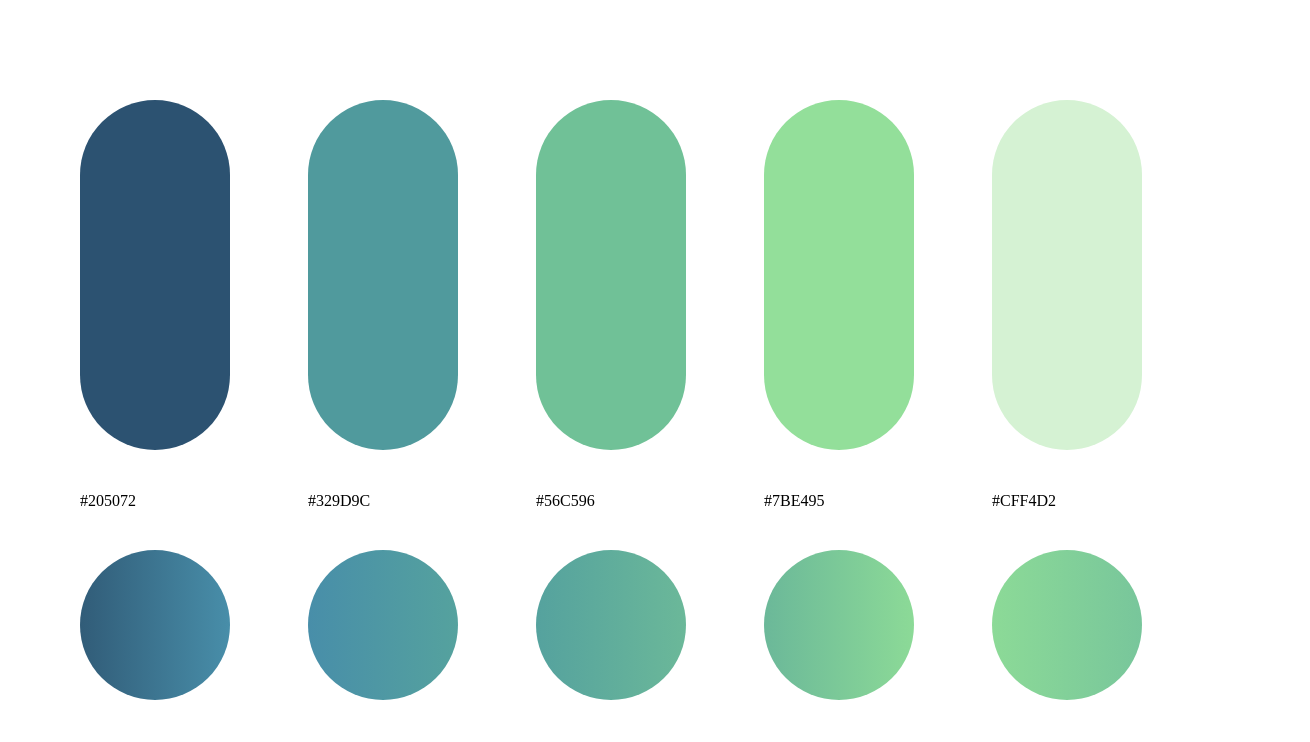
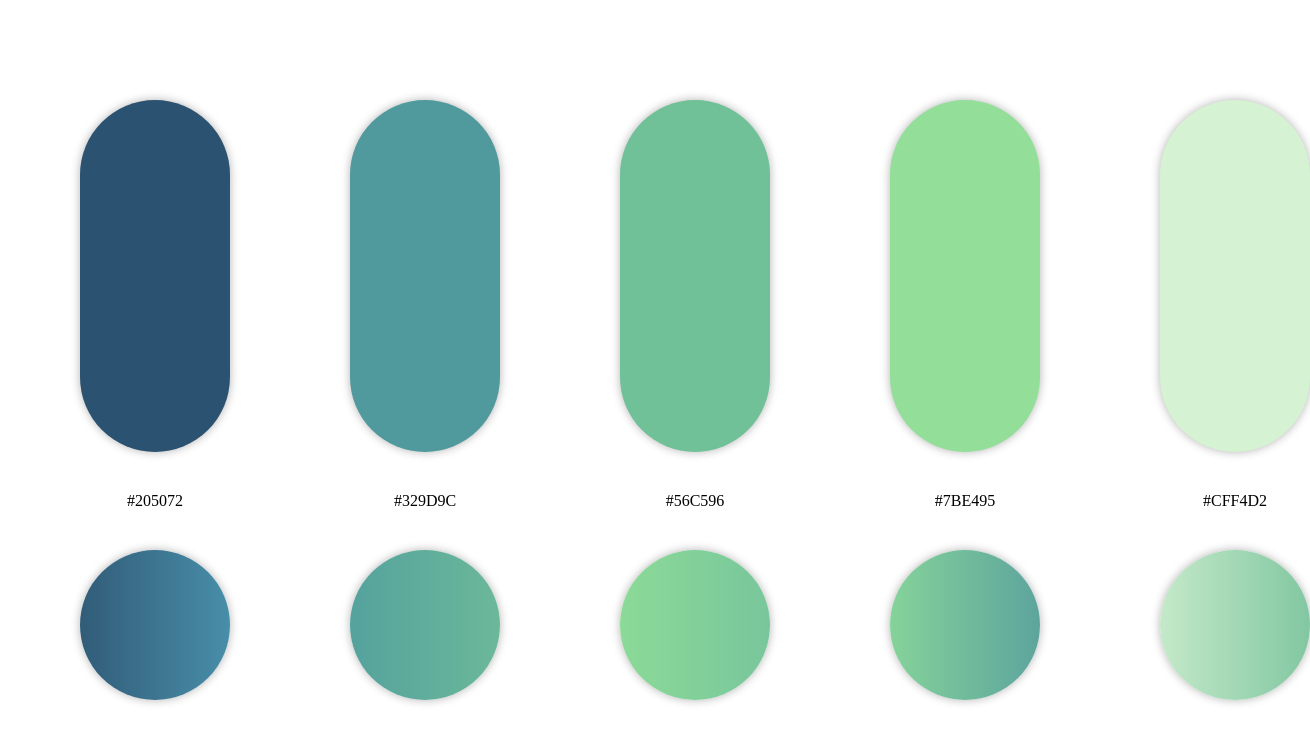
Before and after one commit to hgavela/ejercicioColores, a plain HTML site: page public/index.html in a window 1280 px wide. Shown: the whole page, 1310 px wide, since content can reach past the window. Drawn offline with Linux system fonts and the light colour scheme.

Commit message:
terminado

```diff
--- a/public/index.html
+++ b/public/index.html
@@ -12,11 +12,11 @@
     <div class="contenedor">
       <!--Conjunto de objectos del proyecto -->
       <!--Cinco rectangulos-->
-        <div class="rectangulosuperoscuro"></div>
-        <div class="rectangulooscuro"></div>
-        <div class="rectangulomedio"></div>
-        <div class="rectangulonormal"></div>
-        <div class="rectangulosuave"></div>
+        <div class="rectangulo1"></div>
+        <div class="rectangulo2"></div>
+        <div class="rectangulo3"></div>
+        <div class="rectangulo4"></div>
+        <div class="rectangulo5"></div>
       <!--Cinco textos-->
         <span class="texto1">#205072</span>
         <span class="texto2">#329D9C</span>
--- a/src/sass/abstracts/_variables.scss
+++ b/src/sass/abstracts/_variables.scss
@@ -44,6 +44,7 @@ $coloresVerdesDegradados: (
     map-get($coloresVerdesDegradados, degradado2) );
 }
 
+$id: 1;
 @for $i from 1 through 5{
     .circulo#{$i}{
         width: 150px;
@@ -54,20 +55,43 @@ $coloresVerdesDegradados: (
         -ms-border-radius: 50%;
         -o-border-radius: 50%;
         background: linear-gradient(to right,
-        map-get($coloresVerdesDegradados, degradado#{$i}),
-        map-get($coloresVerdesDegradados, degradado#{$i+1}) );
+        map-get($coloresVerdesDegradados, degradado#{$id}),
+        map-get($coloresVerdesDegradados, degradado#{$id + 1}) );
+
+        box-shadow: 0 0 10px rgba(0,0,0,0.3);
+    }
+    $id: $id + 2;
+}
+
+//Rectangulo
+
+.rectangulo1{
+    width: 100%;
+    height: 100%;
+    border-radius: 50vh;
+    -webkit-border-radius: 50vh;
+    -moz-border-radius: 50vh;
+    -ms-border-radius: 50vh;
+    -o-border-radius: 50vh;
+    background-color: map-get($coloresVerdesPlanos, superoscuro);
+    box-shadow: 0 0 10px rgba(0,0,0,0.3);
+
+}
+
+
+$contador: 0;
+@each $color in map-keys($coloresVerdesPlanos){
+    $contador: $contador +1;
+    .rectangulo#{$contador}{
+        width: 100%;
+        height: 100%;
+        border-radius: 50vh;
+        -webkit-border-radius: 50vh;
+        -moz-border-radius: 50vh;
+        -ms-border-radius: 50vh;
+        -o-border-radius: 50vh;
+        background-color: map-get($coloresVerdesPlanos, $color) ;
+        box-shadow: 0 0 10px rgba(0,0,0,0.3);
+
     }
 }
-
-@each $name , $color in $coloresVerdesPlanos{
-    .rectangulo#{$name}{
-        width: 150px;
-        height: 350px;
-        border-radius: 80px;
-        -webkit-border-radius: 80px;
-        -moz-border-radius: 80px;
-        -ms-border-radius: 80px;
-        -o-border-radius: 80px;
-        background-color: map-get($coloresVerdesPlanos , $name)    ;
-}
-}
--- a/src/sass/layout/_grid.scss
+++ b/src/sass/layout/_grid.scss
@@ -8,5 +8,6 @@
     grid-template-columns: repeat(5, 1fr);
     grid-template-rows: 3fr auto auto;
     row-gap: 40px;
-    column-gap: 20px;
+    column-gap: 120px;
+    justify-items: center;
 }
```
Also changed, not shown: public/css/main.css.
